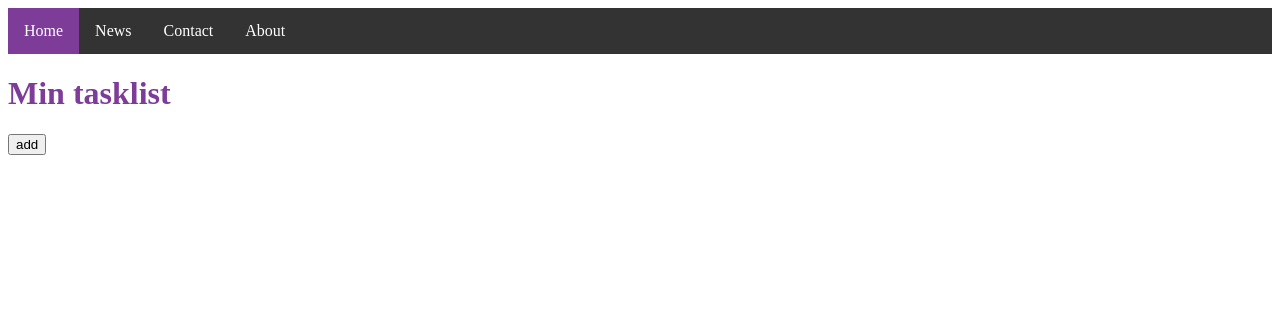
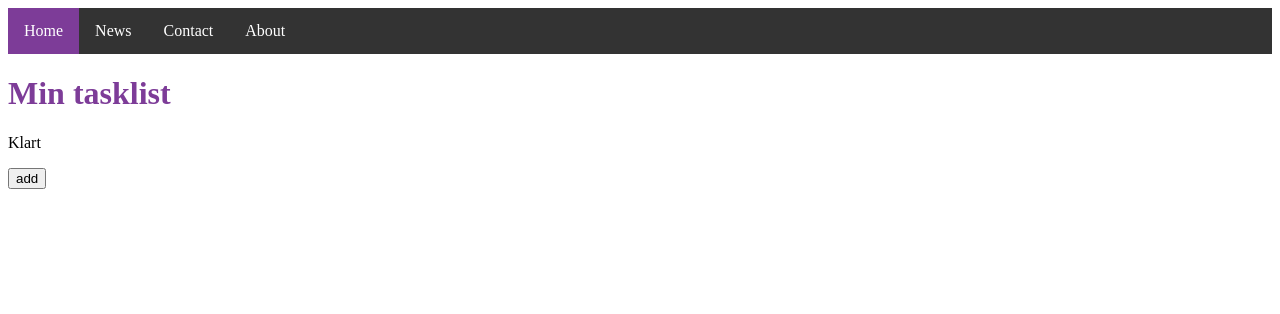
Before and after one commit to Gisellegdn03/webbserverprogrammering, a Django app: page /tasklist/ in a window 1280 px wide. Shown: the top 314 px of the page. Run offline with Django 3.2, Linux system fonts and the light colour scheme.

Commit message:
testar lägga till något

```diff
--- a/forms/tasklist/templates/tasklist.html
+++ b/forms/tasklist/templates/tasklist.html
@@ -25,6 +25,7 @@
     <form action="{% url 'add' %}" method="POST">
         {% csrf_token %}
         {{form}}
+        <p>Klart</p>
         <input type="submit" value="add">
     </form>
     {% endblock %}
```
